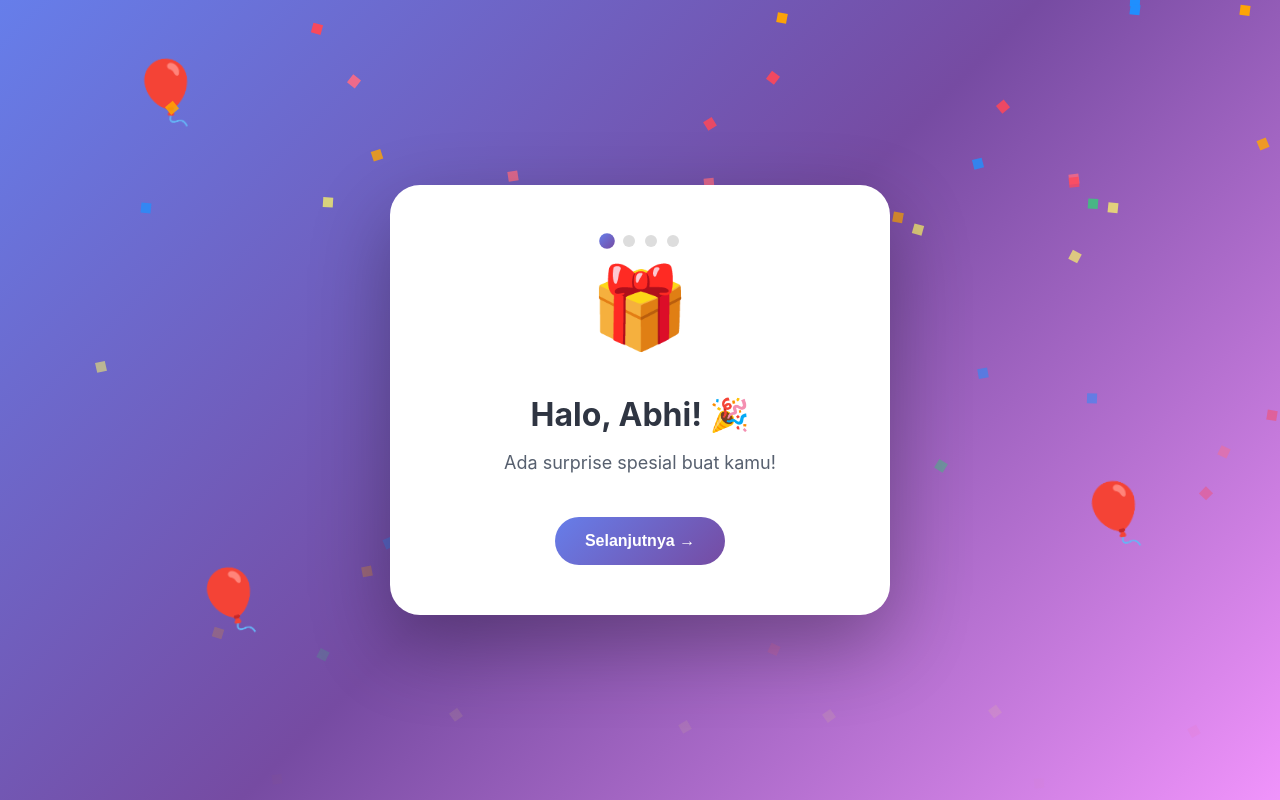
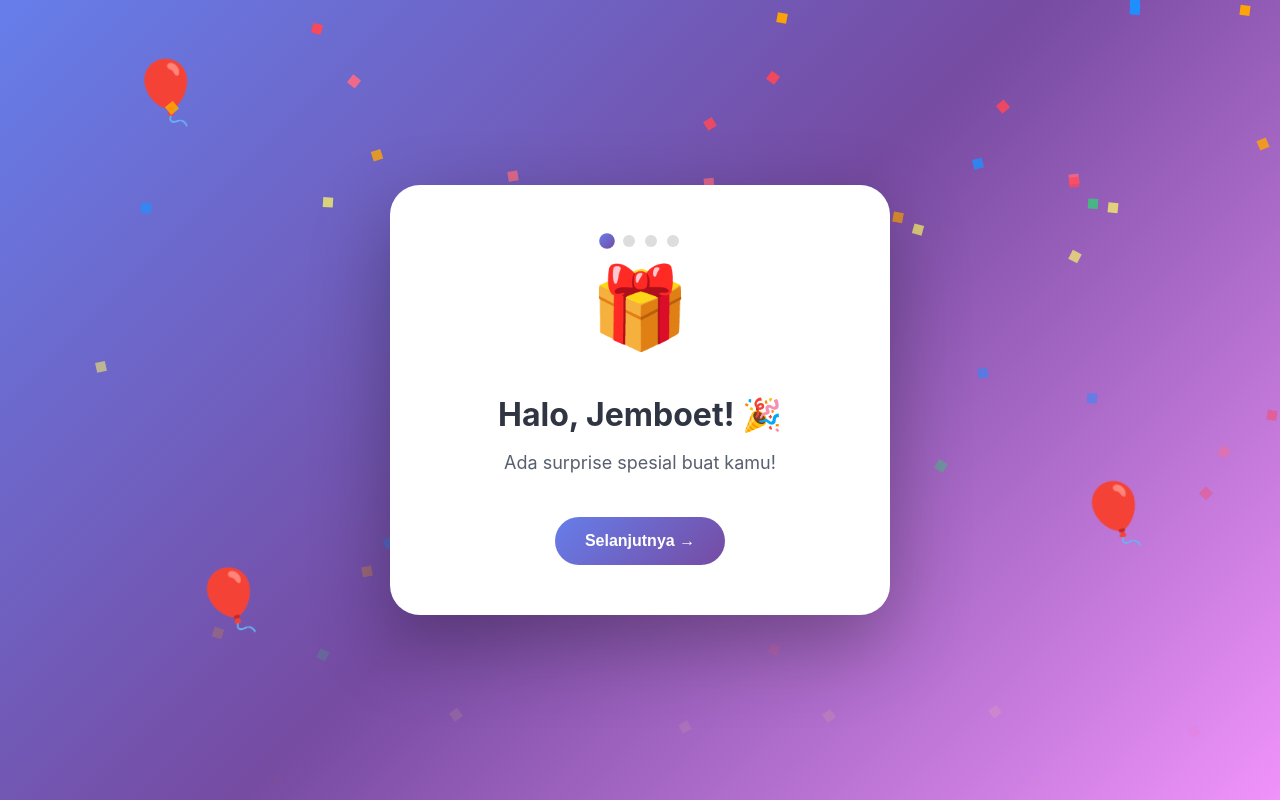
Before and after one commit to abhi23455/lovescape, a React (Vite) app: page / in a window 1280 px wide. Built offline with nearby package versions, Linux system fonts and the light colour scheme.

Commit message:
Change name to Jemboet

```diff
--- a/src/components/Birthday.jsx
+++ b/src/components/Birthday.jsx
@@ -12,7 +12,7 @@ function Birthday() {
   const pages = [
     {
       id: 1,
-      title: "Halo, Abhi! 🎉",
+      title: "Halo, Jemboet! 🎉",
       content: "Ada surprise spesial buat kamu!",
       emoji: "🎁"
     },
```
